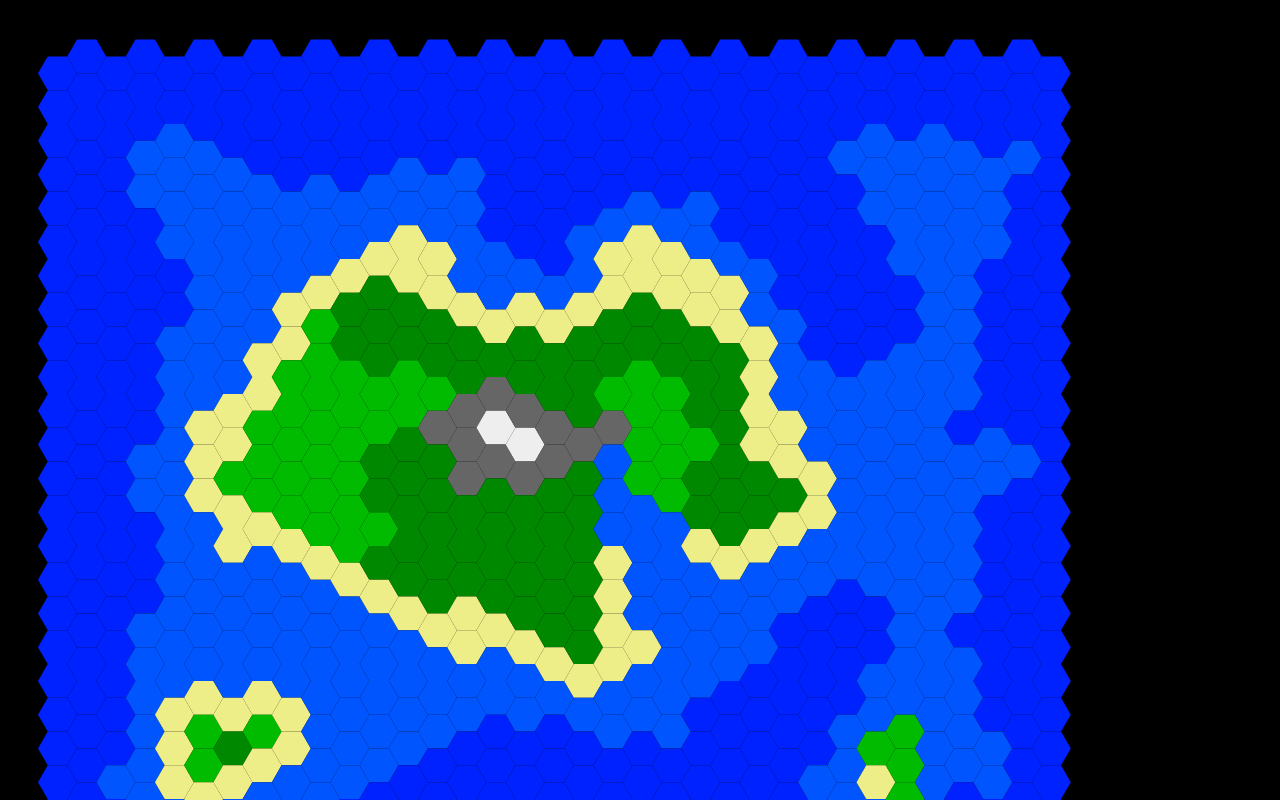
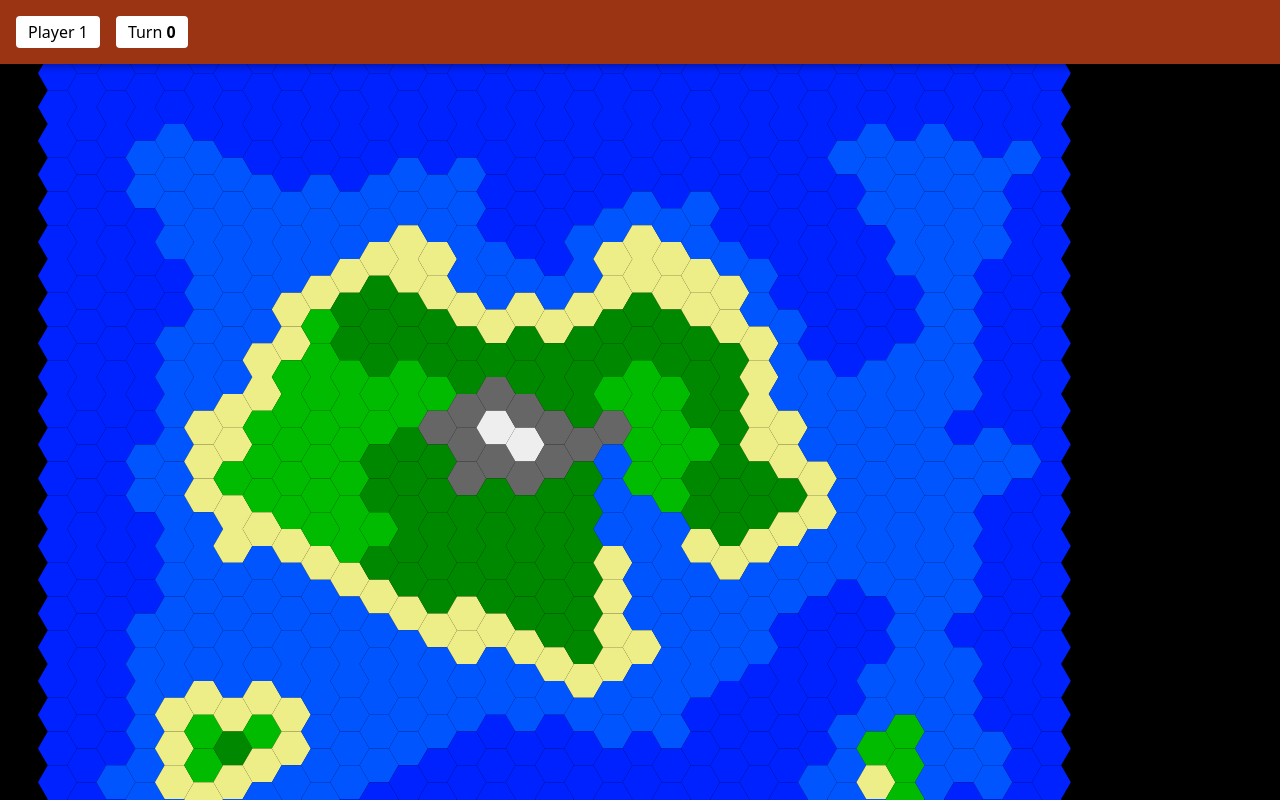
Before and after one commit to SeriousGuy888/HataSimulatorPrototype, a SvelteKit app: page / in a window 1280 px wide. Built offline with nearby package versions, Linux system fonts and the light colour scheme.

Commit message:
display curr turn

```diff
--- a/src/lib/gameState.ts
+++ b/src/lib/gameState.ts
@@ -11,6 +11,7 @@ export const players = writable<Player[]>([
   { name: "Player 5", colour: "#ff00ff" },
   { name: "Player 6", colour: "#00ffff" },
 ])
+export const currTurnCycle = writable<number>(0)
 export const currPlayerTurn = writable<number>(0)
 export const playingAs = derived(currPlayerTurn, ($currPlayerTurn) => $currPlayerTurn)
 
--- /dev/null
+++ b/src/modules/GameWorld/GameInfoPanel.svelte
@@ -0,0 +1,23 @@
+<script>
+
+  import { currPlayerTurn, currTurnCycle, players } from "$lib/gameState"
+
+</script>
+<div id="panel" class="absolute p-4 top-0 inset-x-0  flex flex-row gap-4 bg-orange-800 text-white">
+  <section>
+    {$players[$currPlayerTurn].name}
+  </section>
+  <section>
+    Turn <span class="font-bold">{$currTurnCycle}</span>
+  </section>
+</div>
+
+<style lang="postcss">
+  #panel {
+    box-shadow: 0 0 10px 0 #0008;
+  }
+
+  #panel > section {
+    @apply py-1 px-3 bg-white text-black rounded
+  }
+</style>
--- a/src/modules/GameWorld/GameWorld.svelte
+++ b/src/modules/GameWorld/GameWorld.svelte
@@ -15,6 +15,7 @@
   } from "$lib/gameState"
   import DebugInfoPanel from "./DebugInfoPanel.svelte"
   import SelectedTilePanel from "./SelectedTilePanel.svelte"
+  import GameInfoPanel from "./GameInfoPanel.svelte"
 
   let isPanning = false
   let panningPrevX = 0
@@ -180,8 +181,9 @@
     }}
     on:mouseleave={() => (isPanning = false)}
   />
+  <GameInfoPanel />
+  <SelectedTilePanel />
   {#if $debugEnabled}
      <DebugInfoPanel {fps} />
   {/if}
-  <SelectedTilePanel />
 </section>
```
